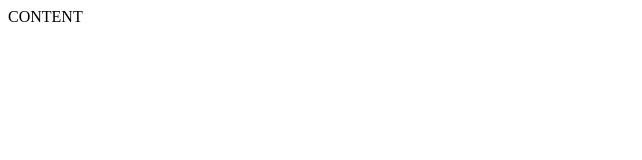
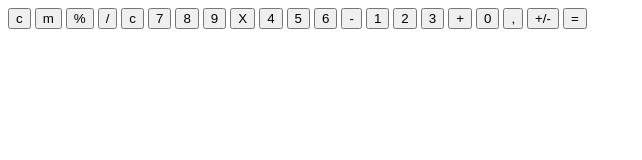
Before and after one commit to Lisbon-TV/45-grupe-js-calculator2, a website: page index.html in a window 1280 px wide. Shown: the whole page, without its empty margins (0-642 px from the left). Drawn offline with Linux system fonts and the light colour scheme.

Commit message:
Html output

```diff
--- a/index.html
+++ b/index.html
@@ -7,7 +7,31 @@
     <link rel="stylesheet" href="./css/main.css">
 </head>
 <body>
-    CONTENT
+    <div class="calc-prev-output">
+    <div class="calc-output"></div>
+    <div>
+        <button>c</button>
+        <button>m</button>
+        <button>%</button>
+        <button>/</button>
+        <button>c</button>
+        <button>7</button>
+        <button>8</button>
+        <button>9</button>
+        <button>X</button>
+        <button>4</button>
+        <button>5</button>
+        <button>6</button>
+        <button>-</button>
+        <button>1</button>
+        <button>2</button>
+        <button>3</button>
+        <button>+</button>
+        <button>0</button>
+        <button>,</button>
+        <button>+/-</button>
+        <button>=</button>
+    </div>
     <script src="./js/main.js" defer></script>
 </body>
 </html>
```
